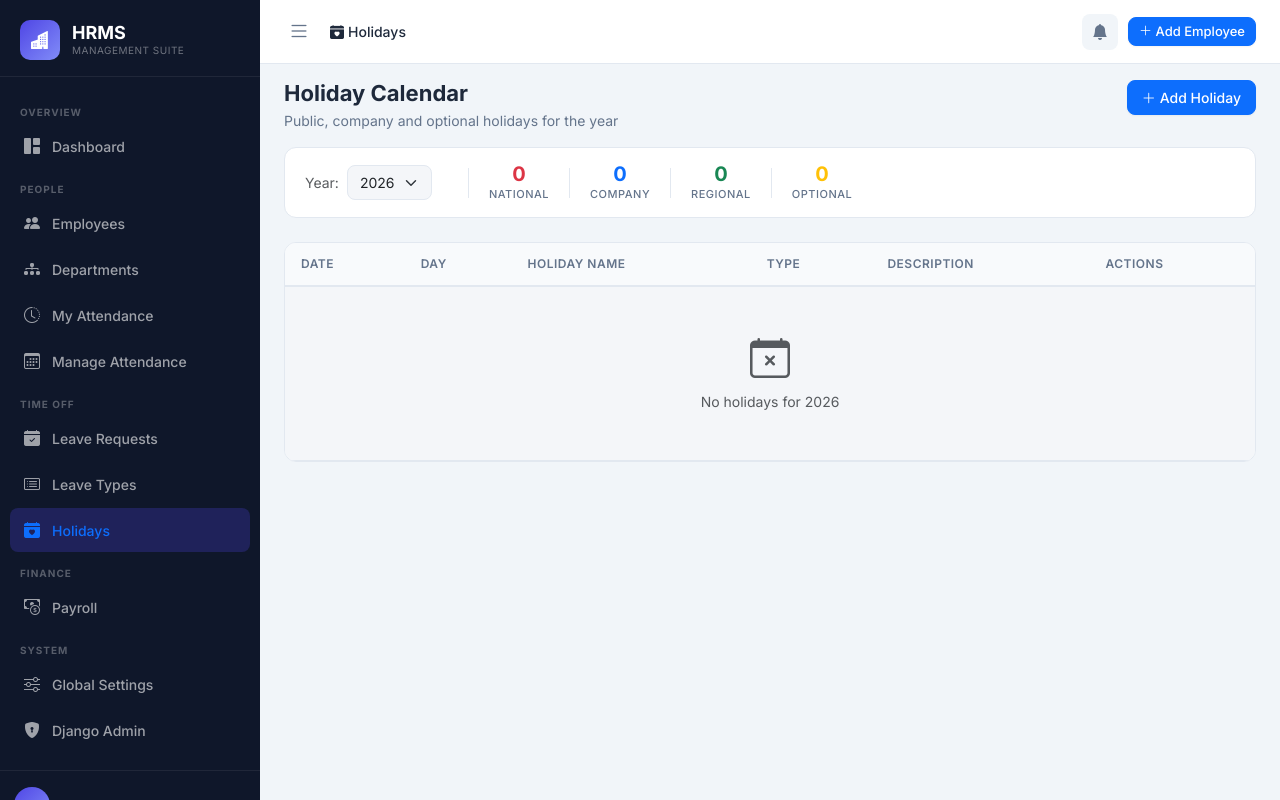
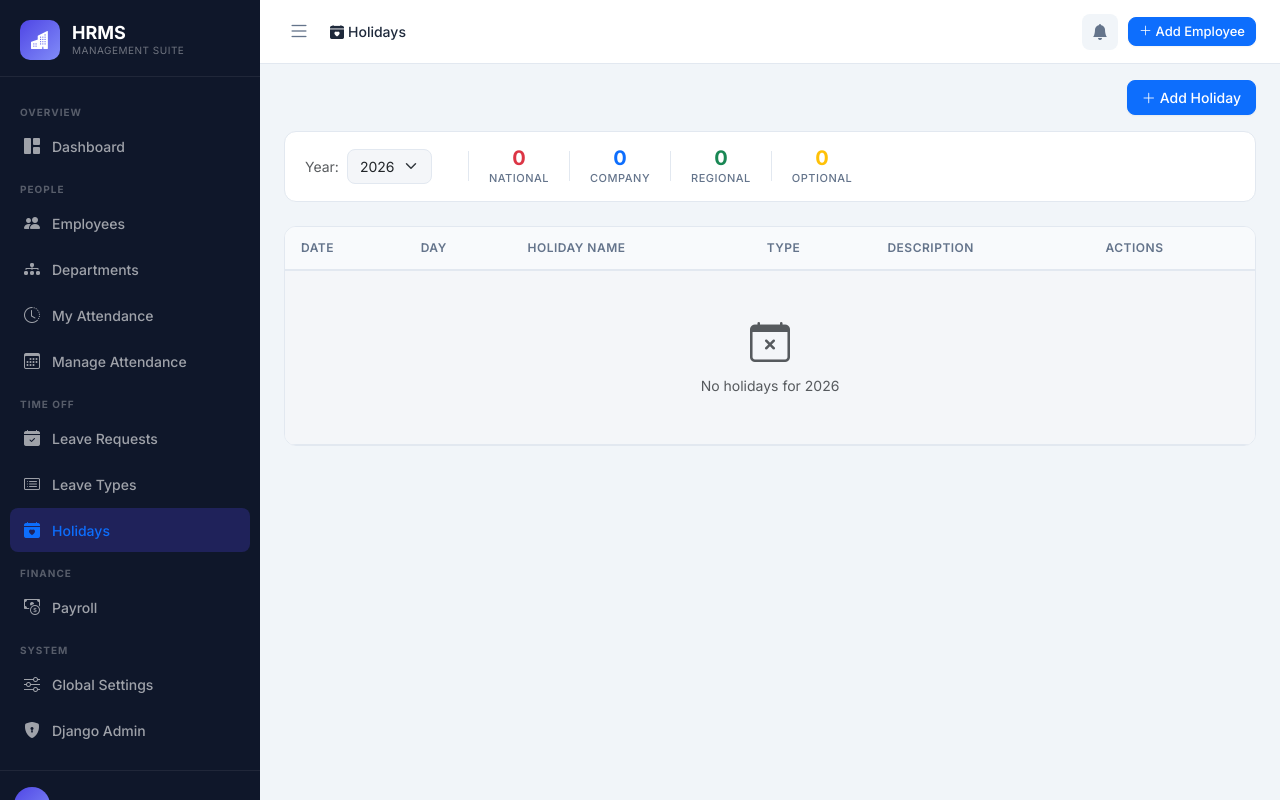
Before and after one commit to selftaughtrahul/hrms, a Django app: page /holidays/ in a window 1280 px wide. Run offline with Django 5.2, Linux system fonts and the light colour scheme; the visitor is signed in with stand-in values (Sample User, id 1); data comes from the database, SQL or seed files in the repository; data that the repository does not hold is empty; parts of the project's set-up code (start-up, migrations or seed data) failed here and were passed over.

Commit message:
UI: Clean up headers in holiday and core settings templates

```diff
--- a/hrms/templates/core/config_form.html
+++ b/hrms/templates/core/config_form.html
@@ -3,8 +3,6 @@
 {% block content %}
 <div class="page-header">
     <div>
-        <h1 class="page-title">Global Settings</h1>
-        <p class="page-subtitle">Configure company branding and application-wide themes.</p>
     </div>
 </div>
 
--- a/hrms/templates/holidays/form.html
+++ b/hrms/templates/holidays/form.html
@@ -2,7 +2,7 @@
 {% block title %}{{ title }} - HRMS{% endblock %}
 {% block content %}
 <div class="page-header">
-    <h1 class="page-title">{{ title }}</h1>
+
     <a href="{% url 'holiday_list' %}" class="btn btn-outline-secondary"><i class="bi bi-arrow-left me-1"></i>Back</a>
 </div>
 <div class="card card-form" style="max-width:500px;">
--- a/hrms/templates/holidays/list.html
+++ b/hrms/templates/holidays/list.html
@@ -5,8 +5,6 @@
 {% block content %}
 <div class="page-header">
     <div>
-        <h1 class="page-title">Holiday Calendar</h1>
-        <p class="page-subtitle">Public, company and optional holidays for the year</p>
     </div>
     <a href="{% url 'holiday_create' %}" class="btn btn-primary"><i class="bi bi-plus-lg me-1"></i>Add Holiday</a>
 </div>
```
